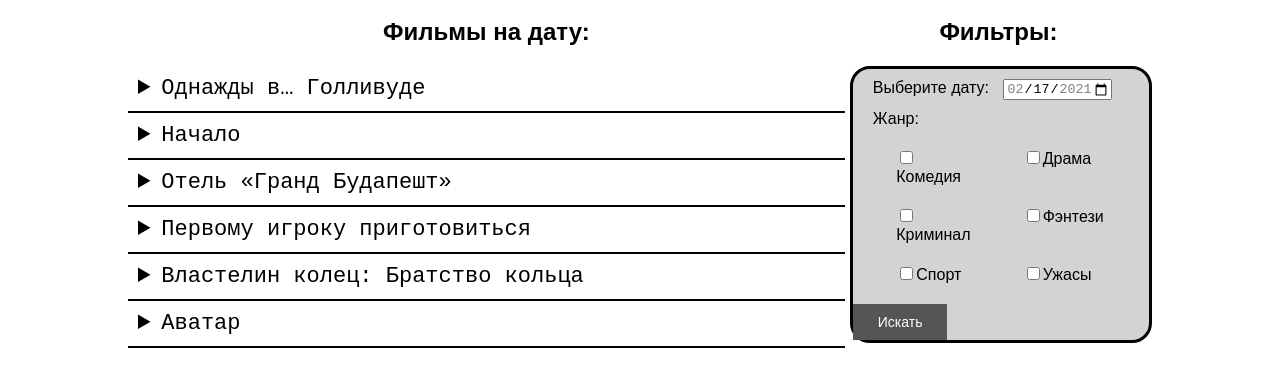
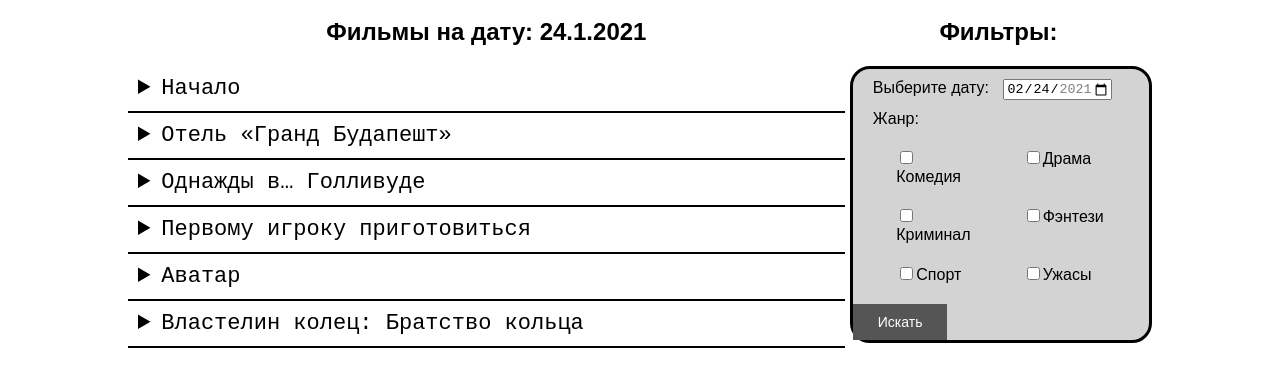
Before and after one commit to DanikBruh/CinemaTicets, a plain HTML site: page index.html in a window 1280 px wide. Both pictures are taken after a click on the button "Искать". Shown: the part 110-496 px from the top of the page. Drawn offline with Linux system fonts and the light colour scheme.

Commit message:
Added ability to search movies by date

```diff
--- a/index.html
+++ b/index.html
@@ -25,7 +25,7 @@
 
         <div class="left-block">
 
-            <h2 class="section-title">Фильмы на дату: </h2>
+            <h2 class="section-title" id="films-on-date">Фильмы на дату: </h2>
 
             <div class="films-list">
 
@@ -40,7 +40,7 @@
 
                     <div class="filter-section">
                         <label for="date">Выберите дату:</label>
-                        <input type="date" id="date" value="2021-02-17" min="2021-02-10" max="2021-02-24">
+                        <input type="date" id="date" value="2021-02-24" min="2021-02-24" max="2021-03-01">
                     </div>
 
                     <!-- <div class="filter-section">
--- a/index.js
+++ b/index.js
@@ -4,8 +4,10 @@
 // let user = JSON.parse( sessionStorage.user );
 // alert( user.name ); // John
 
+
+// Класс День Фильмов, содержащий в себе дату дня и массив всех фильмов на день
 class CinemaDay {
-  constructor(movies) {
+  constructor(movies, date) {
     this.movies = movies;
     this.date = date;
   }
@@ -22,7 +24,7 @@ class Movie {
     this.sessionTickets = sessionTickets;
   }
 }
-
+// Класс Сеанс, содержит цены билетов один сеанс
 class Session {
   constructor(session, adult, child, student, vip, ) {
     this.session = session;
@@ -44,9 +46,10 @@ movies.push(new Movie('Первому игроку приготовиться',
 movies.push(new Movie('Аватар', 'https://avatars.mds.yandex.net/get-kinopoisk-image/1599028/4adf61aa-3cb7-4381-9245-523971e5b4c8/300x450', 4, ['фантастика', 'боевик', 'драма', 'приключения'], 12, 162, sessions));
 movies.push(new Movie('Властелин колец: Братство кольца', 'https://avatars.mds.yandex.net/get-kinopoisk-image/1629390/1d36b3f8-3379-4801-9606-c330eed60a01/300x450', 5, ['фэнтэзи', 'приключения', 'драма'], 12, 178, sessions));
 var cinemaWeek = [];
-cinemaWeek.push(new CinemaDay(movies, new Date(2021, 17, 2)));
-cinemaWeek.push(new CinemaDay(movies, new Date(2021, 18, 2)));
-cinemaWeek.push(new CinemaDay(movies, new Date(2021, 19, 2)));
+cinemaWeek.push(new CinemaDay(movies, new Date(2021, 1, 24)));
+cinemaWeek.push(new CinemaDay(movies, new Date(2021, 1, 25)));
+cinemaWeek.push(new CinemaDay(movies, new Date(2021, 1, 26)));
+
 
 let filmsList = document.getElementsByClassName('films-list')[0];
 // Получение модального окна
@@ -55,38 +58,30 @@ let filmsList = document.getElementsByClassName('films-list')[0];
 // Получение <span> элемента для закрытия модального окна
 let span = document.getElementsByClassName("close")[0];
 
-window.onload = function() {
+// После загрузки страницы
+window.onload = function () {
   // Очистка памяти
   localStorage.clear();
   // Заполнение localStorage данными
-  for (i = 0; i < movies.length; i++) {
-    localStorage.setItem(`movie${i + 1}`, JSON.stringify(movies[i]));
+  for (i = 0; i < cinemaWeek.length; i++) {
+    localStorage.setItem(`cinemaDay${i + 1}`, JSON.stringify(cinemaWeek[i]));
   }
-  // Добавление фильмов с localStorage
-  addMoviesToThePage(filmsList);
-
-  // Получение всех кнопок, для отображения сеансов
-  let btns = document.querySelectorAll("input.buy-ticket-btn");
-  // Добавление событий для кнопок для отображение сеансов фильма
-  addButtonEvents(modal, modalTable, btns);
 }
 
-
-// Добавление фильмов с localStorage к узлу node
-function addMoviesToThePage(node) {
-  for (let i = 0; i < localStorage.length; i++) {
-    let key = localStorage.key(i);
-
+// Добавление фильмов объекта cinemaDay с localStorage к узлу node
+function addMoviesToThePage(node, cinemaDay) {
+  for (let i = 0; i < cinemaDay.movies.length; i++) {
     let detail = document.createElement('details'); // <details>
     let summary = document.createElement('summary'); // <summary>
-    summary.innerHTML = JSON.parse(localStorage.getItem(key)).name;
+    summary.innerHTML = cinemaDay.movies[i].name;
 
     let div_film_inner = document.createElement('div'); // <div class="film-inner">
     div_film_inner.className = 'film-inner';
 
     let film_cover = document.createElement('img'); // <img class="film-cover">
     film_cover.className = 'film-cover';
-    film_cover.src = JSON.parse(localStorage.getItem(key)).cover;
+    film_cover.src = cinemaDay.movies[i].cover;
+
 
     let div_film_info = document.createElement('div'); // <div class="film-info">
     div_film_info.className = 'film-info';
@@ -96,17 +91,20 @@ function addMoviesToThePage(node) {
     for (j = 0; j < 5; j++) {
       let span_rating = document.createElement('span');
       span_rating.className = 'fa fa-star';
-      if (j < JSON.parse(localStorage.getItem(key)).rating) span_rating.classList.add('checked');
+      if (j < cinemaDay.movies[i].rating) span_rating.classList.add('checked');
       p_rating.appendChild(span_rating);
     }
     div_film_info.appendChild(p_rating);
 
     let p_genres = document.createElement('p'); // <p>Жанр:
-    p_genres.innerHTML = `Жанр: ${JSON.parse(localStorage.getItem(key)).genres}`;
+    p_genres.innerHTML = `Жанр: ${cinemaDay.movies[i].genres}`;
+
     let p_age = document.createElement('p'); // <p>Возраст:
-    p_age.innerHTML = `Возраст: ${JSON.parse(localStorage.getItem(key)).age}+`;
+    p_age.innerHTML = `Возраст: ${cinemaDay.movies[i].age}+`;
+
     let p_duration = document.createElement('p'); // <p>Длительность:
-    let film_duration = JSON.parse(localStorage.getItem(key)).duration;
+    let film_duration = cinemaDay.movies[i].duration;
+
     p_duration.innerHTML = `Длительность: ${film_duration} мин. / 0${Math.floor(film_duration / 60)}:${Math.floor(film_duration % 60)} ч.`;
     let input_buy_ticket = document.createElement('input'); // <input type="submit" class="buy-ticket-btn">
     input_buy_ticket.type = 'submit';
@@ -121,7 +119,7 @@ function addMoviesToThePage(node) {
     div_film_inner.appendChild(div_film_info);
     detail.appendChild(summary);
     detail.appendChild(div_film_inner);
-    filmsList.appendChild(detail);
+    node.appendChild(detail);
   }
 }
 
@@ -134,9 +132,7 @@ function showLocalStorage() {
 }
 
 // Добавляет сеансы выбранного фильма в модальное окно
-function AddSessions(modalTable, index) {
-  let key = localStorage.key(index);
-  let sessions = JSON.parse(localStorage.getItem(key)).sessionTickets;
+function AddSessions(modalTable, sessions) {
   for (columns = 0; columns < sessions.length; columns++) {
     let tr = document.createElement('tr');
     let th = document.createElement('th');
@@ -165,7 +161,7 @@ function AddSessions(modalTable, index) {
 }
 
 // Удаляет все дочерние элементы узла кроме первого
-function deleteNode(node){
+function deleteTableNodes(node) {
   if (node) {
     while (node.childElementCount > 1) {
       node.removeChild(node.lastChild);
@@ -173,13 +169,22 @@ function deleteNode(node){
   }
 }
 
+// Удаляет все дочерние элементы узла
+function deleteChildNotes(node){
+  if (node) {
+    while (node.childElementCount) {
+      node.removeChild(node.lastChild);
+    }
+  }
+}
+
 // Добавление события для кнопок для отображение сеансов фильма
-function addButtonEvents(modal, modalTable, btns) {
+function addButtonEvents(modal, modalTable, btns, cinemaDay) {
   for (let i = 0; i < btns.length; i++) {
     btns[i].onclick = function () {
       let node = document.querySelector('table tbody');
-      deleteNode(node);
-      AddSessions(modalTable, i);
+      deleteTableNodes(node);
+      AddSessions(modalTable, cinemaDay.movies[i].sessionTickets);
       modal.style.display = "block";
     }
   }
@@ -198,7 +203,7 @@ window.onclick = function (event) {
 }
 
 // Смена темы страницы в черную
-blackButton.onclick = function() {
+blackButton.onclick = function () {
   document.getElementsByTagName('body')[0].style.backgroundColor = 'black';
   document.getElementsByTagName('body')[0].style.color = 'white';
   logo_img.src = "https://www.freelogoservices.com/api/main/images/1j+ojFVDOMkX9Wytexe43D6kif+IqxJInhnNwXs1M3EMoAJtliEugPZt9f09";
@@ -207,7 +212,7 @@ blackButton.onclick = function() {
   modalTable.style.color = 'black';
 }
 // Смена темы страницы в белую
-whiteButton.onclick = function() {
+whiteButton.onclick = function () {
   document.getElementsByTagName('body')[0].style.backgroundColor = 'white';
   document.getElementsByTagName('body')[0].style.color = 'black';
   logo_img.src = "https://www.freelogoservices.com/api/main/images/1j+ojFVDOMkX9Wytexe43D6kif+IqxFInRvIwXs1M3EMoAJtliEugPZt...fg+ ";
@@ -217,6 +222,29 @@ whiteButton.onclick = function() {
 }
 
 let searchButton = document.getElementById('filters-button');
-searchButton.onclick = function() {
+let searching_date = document.getElementById('date');
+let date_header = document.getElementById('films-on-date');
 
+// При нажатии на кнопку "Искать". Ищет день с кино на заданную дату
+searchButton.onclick = function () {
+  let date = new Date(searching_date.value);
+  for (i = 0; i < localStorage.length; i++) {
+    let key = localStorage.key(i);
+    let cinemaDay = JSON.parse(localStorage.getItem(key));
+    let ddate = new Date(cinemaDay.date);
+
+    // Выводит День Фильмов на заданную дату
+    if (ddate.getFullYear() == date.getFullYear() && ddate.getMonth() == date.getMonth() && ddate.getDate() == date.getDate()) {
+      // Удаление всех фильмов на странице, если они есть
+      deleteChildNotes(filmsList);
+      date_header.innerHTML = `Фильмы на дату: ${date.getDate()}.${date.getMonth()}.${date.getFullYear()}`;
+
+      // Добавление фильмов с localStorage
+      addMoviesToThePage(filmsList, cinemaDay);
+      // Получение всех кнопок, для отображения сеансов
+      let btns = document.querySelectorAll("input.buy-ticket-btn");
+      // Добавление событий для кнопок для отображение сеансов фильма
+      addButtonEvents(modal, modalTable, btns, cinemaDay);
     }
+  }
+}
```
Lines whose indentation alone changed are shown as unchanged.
